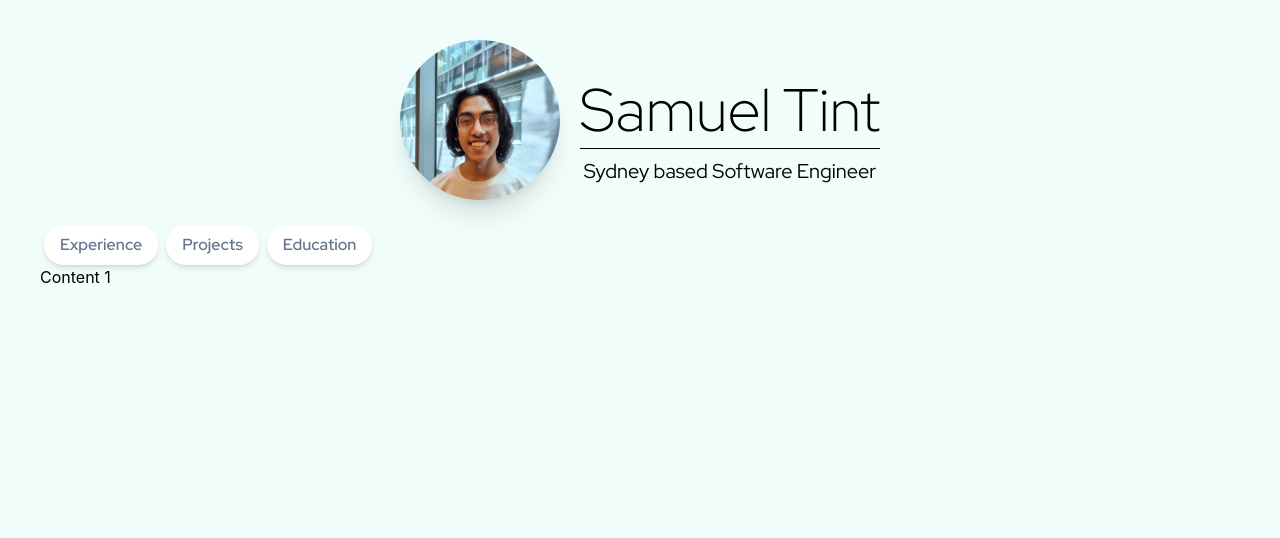
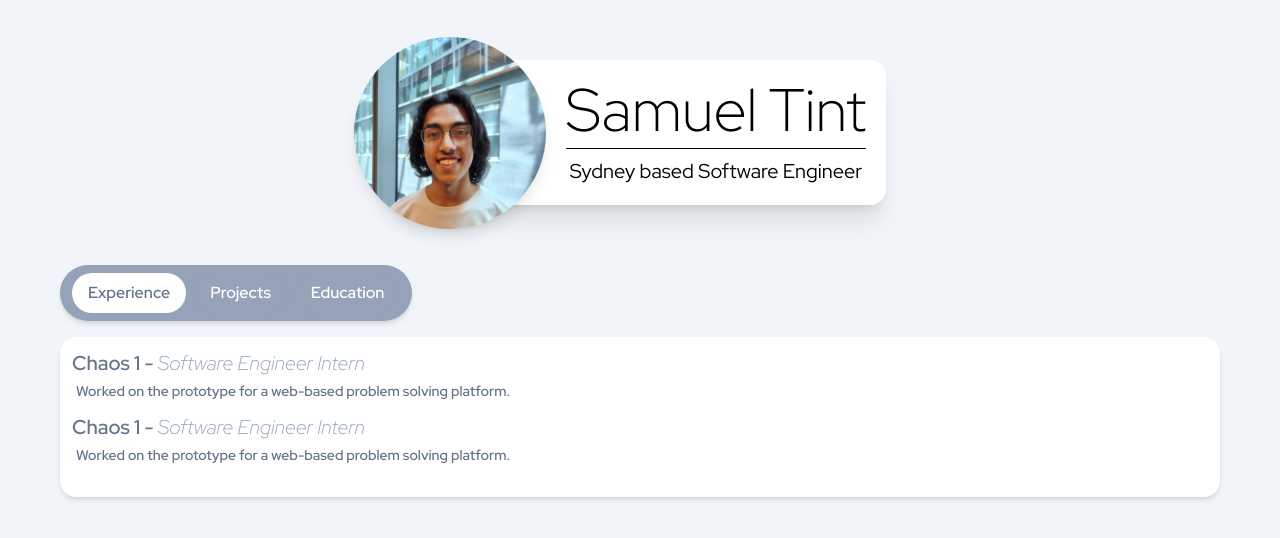
Before and after one commit to samueltint/Portfolio, a React (Create React App) app: page / in a window 1280 px wide. Shown: the top 538 px of the page. Built offline with nearby package versions, Linux system fonts and the light colour scheme; a web font is replaced by a local one.

Commit message:
headless

```diff
--- a/package.json
+++ b/package.json
@@ -5,6 +5,7 @@
   "private": true,
   "dependencies": {
     "@headlessui/react": "^1.7.18",
+    "@headlessui/tailwindcss": "^0.2.0",
     "@testing-library/jest-dom": "^5.17.0",
     "@testing-library/react": "^13.4.0",
     "@testing-library/user-event": "^13.5.0",
--- a/src/App.js
+++ b/src/App.js
@@ -1,37 +1,63 @@
 import profile from "./assets/images/profile.jpg";
 import { Tab } from "@headlessui/react";
+import TabPanel from "./TabPanel";
+import TabButton from "./TabButton";
+import Entry from "./Entry";
 import "./App.css";
 
 function App() {
   return (
-    <div className="bg-teal-50 h-screen p-10">
+    <div className="bg-slate-100 h-screen p-10">
       <div className="w-full flex flex-col">
-        <div className="mx-auto flex w-fit">
+        <div className="mx-auto bg-white items-center flex w-fit bg-white rounded-2xl shadow-xl m-5">
           <img
             src={profile}
-            className="h-40 shadow-xl rounded-full overflow-hidden "
+            className="h-48 shadow-lg my-[-200px] ml-[-40px] rounded-full overflow-hidden "
             alt="Profile Picture"
           />
-          <div className="flex flex-col py-10 pl-5 gap-2">
+          <div className="flex flex-col p-5 gap-2">
             <div className="font-redhat font-light text-6xl">Samuel Tint</div>
             <hr className="border-black"></hr>
-            <div className="pl-1 font-redhat text-xl">
+            <div className="px-1 font-redhat text-xl">
               Sydney based Software Engineer
             </div>
           </div>
         </div>
+        <div className="p-5 pt-10">
           <Tab.Group>
-            <Tab.List>
-              <Tab className="bg-white hover:bg-slate-100 px-4 py-2 shadow-md rounded-full mx-1 font-redhat font-semibold text-slate-500 transition-all duration-200">Experience</Tab>
-              <Tab className="bg-white hover:bg-slate-100 px-4 py-2 shadow-md rounded-full mx-1 font-redhat font-semibold text-slate-500 transition-all duration-200">Projects</Tab>
-              <Tab className="bg-white hover:bg-slate-100 px-4 py-2 shadow-md rounded-full mx-1 font-redhat font-semibold text-slate-500 transition-all duration-200">Education</Tab>
+            <Tab.List className="bg-slate-400 p-2 rounded-full w-fit shadow-md mb-2">
+              <TabButton>Experience</TabButton>
+              <TabButton>Projects</TabButton>
+              <TabButton>Education</TabButton>
             </Tab.List>
-            <Tab.Panels>
-              <Tab.Panel>Content 1</Tab.Panel>
-              <Tab.Panel>Content 2</Tab.Panel>
-              <Tab.Panel>Content 3</Tab.Panel>
+            <Tab.Panels className="pt-2">
+              <Tab.Panel>
+                <TabPanel>
+                  <Entry company="Chaos 1 - " position="Software Engineer Intern">
+                    Worked on the prototype for a web-based problem solving
+                    platform.
+                  </Entry>
+                  <Entry company="Chaos 1 - " position="Software Engineer Intern">
+                    Worked on the prototype for a web-based problem solving
+                    platform.
+                  </Entry>
+                </TabPanel>
+              </Tab.Panel>
+              <Tab.Panel>
+                <TabPanel>
+                  <Entry company="RBT/RDT Digital Entry - " position="NSW Police">
+                    Developed a React Native application to record
+                  </Entry>
+                </TabPanel>
+              </Tab.Panel>
+              <Tab.Panel>
+                <TabPanel>
+                  <Entry company="Bachelors of Engineering (Software)" position="Universit"/>
+                </TabPanel>
+              </Tab.Panel>
             </Tab.Panels>
           </Tab.Group>
+        </div>
       </div>
     </div>
   );
--- /dev/null
+++ b/src/Entry.js
@@ -0,0 +1,14 @@
+import React from "react";
+
+export default function Entry({ company, position, children }) {
+  return (
+    <div>
+      <div className="flex items-center p-1 ">
+
+        <pre className="font-redhat text-xl">{company}</pre>
+        <div className="italic text-xl text-slate-400 font-light">{position} </div>
+      </div>
+      <div className="pl-2 text-sm">{children}</div>
+    </div>
+  );
+}
--- /dev/null
+++ b/src/TabButton.js
@@ -0,0 +1,24 @@
+import React from "react";
+import { Tab } from "@headlessui/react";
+import { Fragment } from "react";
+
+export default function TabButton({ children }) {
+  return (
+    <Tab
+      className=" px-4 py-2 rounded-full mx-1 font-redhat font-semibold text-slate-500"
+      as={Fragment}
+    >
+      {({ selected }) => (
+        <button
+          className={` transition-all duration-200 ${
+            selected
+              ? "bg-white"
+              : "bg-slate-400 text-white hover:bg-slate-300/50"
+          }`}
+        >
+          {children}
+        </button>
+      )}
+    </Tab>
+  );
+}
--- /dev/null
+++ b/src/TabPanel.js
@@ -0,0 +1,10 @@
+import React from "react";
+import { Tab } from "@headlessui/react";
+
+export default function TabPanel({ children }) {
+  return (
+    <div className="flex flex-col gap-2 bg-white p-2 shadow-md rounded-2xl min-h-40 font-redhat font-semibold text-slate-500">
+      {children}
+    </div>
+  );
+}
--- a/tailwind.config.js
+++ b/tailwind.config.js
@@ -9,5 +9,7 @@ module.exports = {
       }
     },
   },
-  plugins: [],
+  plugins: [],plugins: [
+    require('@headlessui/tailwindcss')({ prefix: 'ui' })
+  ],
 }
```
Also changed, not shown: 1 other file (tests, documents, lock files or other folders).
